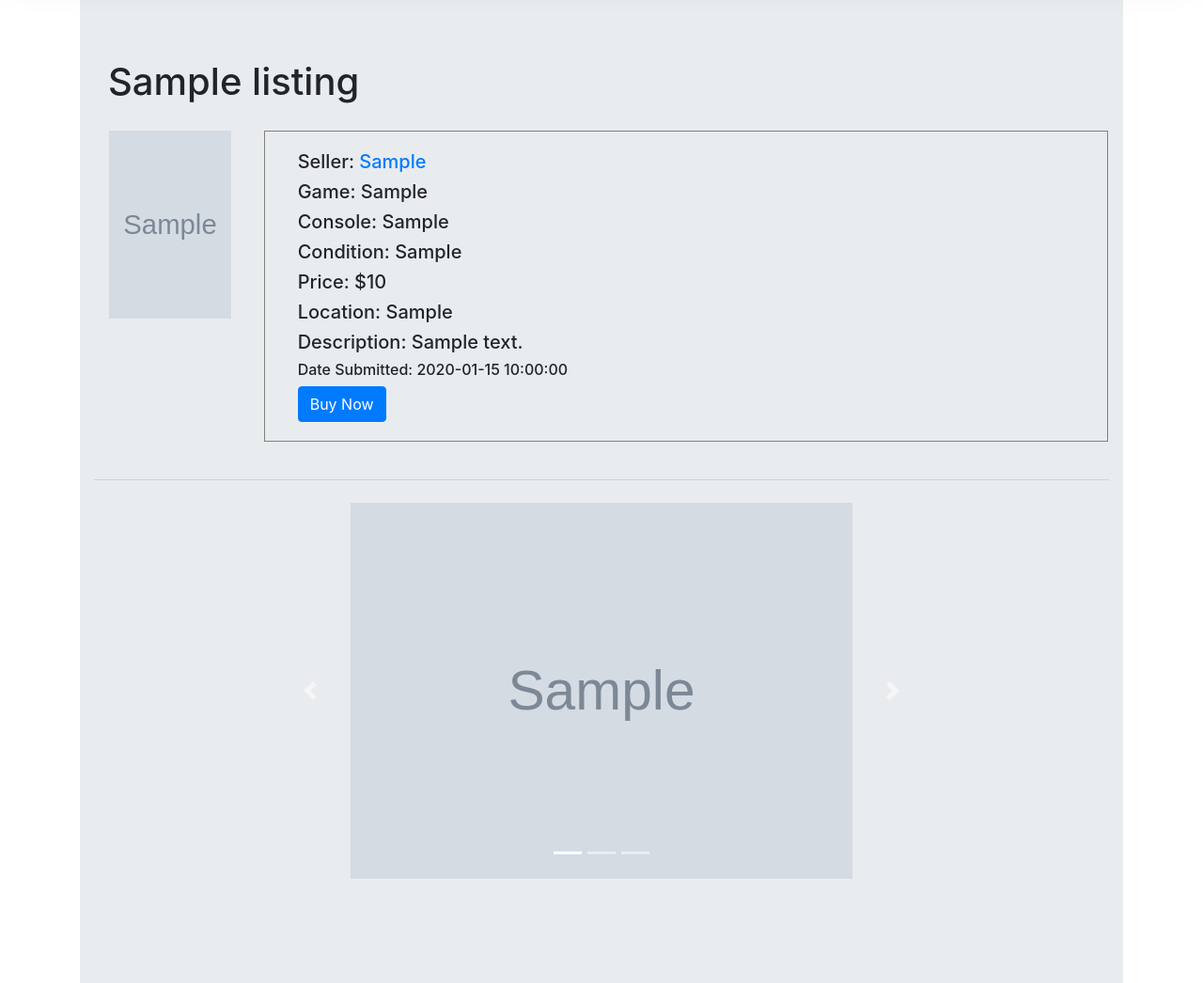
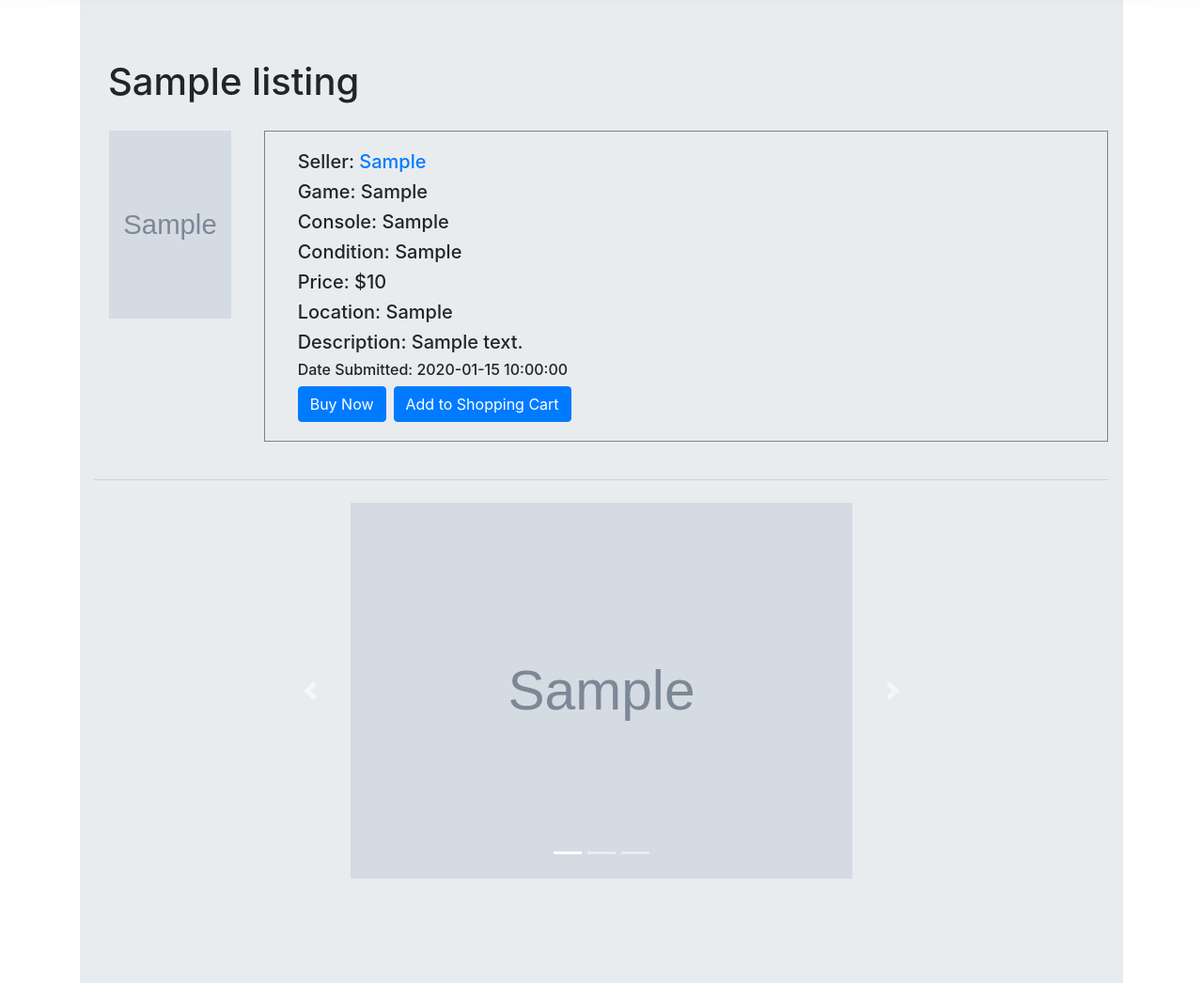
Before and after one commit to bryantran04/phpgamebox, a PHP site: page /listing.php?listing=1 in a window 1280 px wide. Shown: the part 105-1151 px from the top of the page at 94% size. Run offline with PHP 8.4, Linux system fonts and the light colour scheme; the visitor is signed in with stand-in values (Sample User, id 1); tables that the repository leaves empty or names only in its code hold one stand-in row (values such as "Sample post"); grey boxes marked "Sample" are stand-in pictures.

Commit message:
Added shopping cart functionality

```diff
--- a/listing.php
+++ b/listing.php
@@ -53,12 +53,29 @@
             echo "<h1>" . $e . "</h1>";
         }
 
+        if (isset($_POST['add_cart'])) {
+            $username = $_POST['username'];
+            $listingid = $_GET['listing'];
 
+
+            $query = "INSERT INTO shoppingcart (username, listingid) VALUES (:username, :listingid)";
+
+            $statement = $db->prepare($query);
+            $statement->bindValue(':username', $username);
+            $statement->bindValue(':listingid', $listingid);
+            $statement->execute();
+            $statement->closeCursor();
+            $mainpage = "index.php";
+
+            header("Location: " . $mainpage);
+
+        }
 
 
         ?>
     </header>
 
+    <?php if (isset($_SESSION['username'])) : ?>
         <div class="container mt-5">
 
             <div class="jumbotron jumbotron-fluid">
@@ -83,9 +100,16 @@
                                 <h5 class="card-text">Location: <?php echo ucwords($location) ?></h5>
                                 <h5 class="card-text">Description: <?php echo $description ?></h5>
                                 <h6 class="date">Date Submitted: <?php echo $date_posted ?></h6>
-                            <a href="#" class="btn btn-primary" onclick="error_click()" id="buybtn">Buy Now</a>
+                                <div class="btn-toolbar">
+                                    <a href="#" class="btn btn-primary mr-2" onclick="error_click()" id="buybtn">Buy Now</a>
+                                    <br />
+                                    <form name="my-form" id="listing-button-form" action="" method="post">
+                                        <input type="hidden" id="username" name="username" value="<?php echo $_SESSION['username'] ?>">
+                                        <button name="add_cart" id="add_cart" value="submit" type="submit" class="btn btn-primary">Add to Shopping Cart</button>
+                                    </form>
                                     <br />
                                     <span class="card-text" id="error" style="color:red"></span>
+                                </div>
                             </div>
                         </div>
                     </div>
@@ -135,6 +159,7 @@
                 </div>
             </div>
         </div>
+    <?php endif ?>
 
 
     <?php include('scripts.php'); ?>
```
Also changed, not shown: submitted_pictures/1586840006.jpg (added), submitted_pictures/1586840007.jpg (added), submitted_pictures/1586840008.jpg (added). Lines whose indentation alone changed are shown as unchanged.
